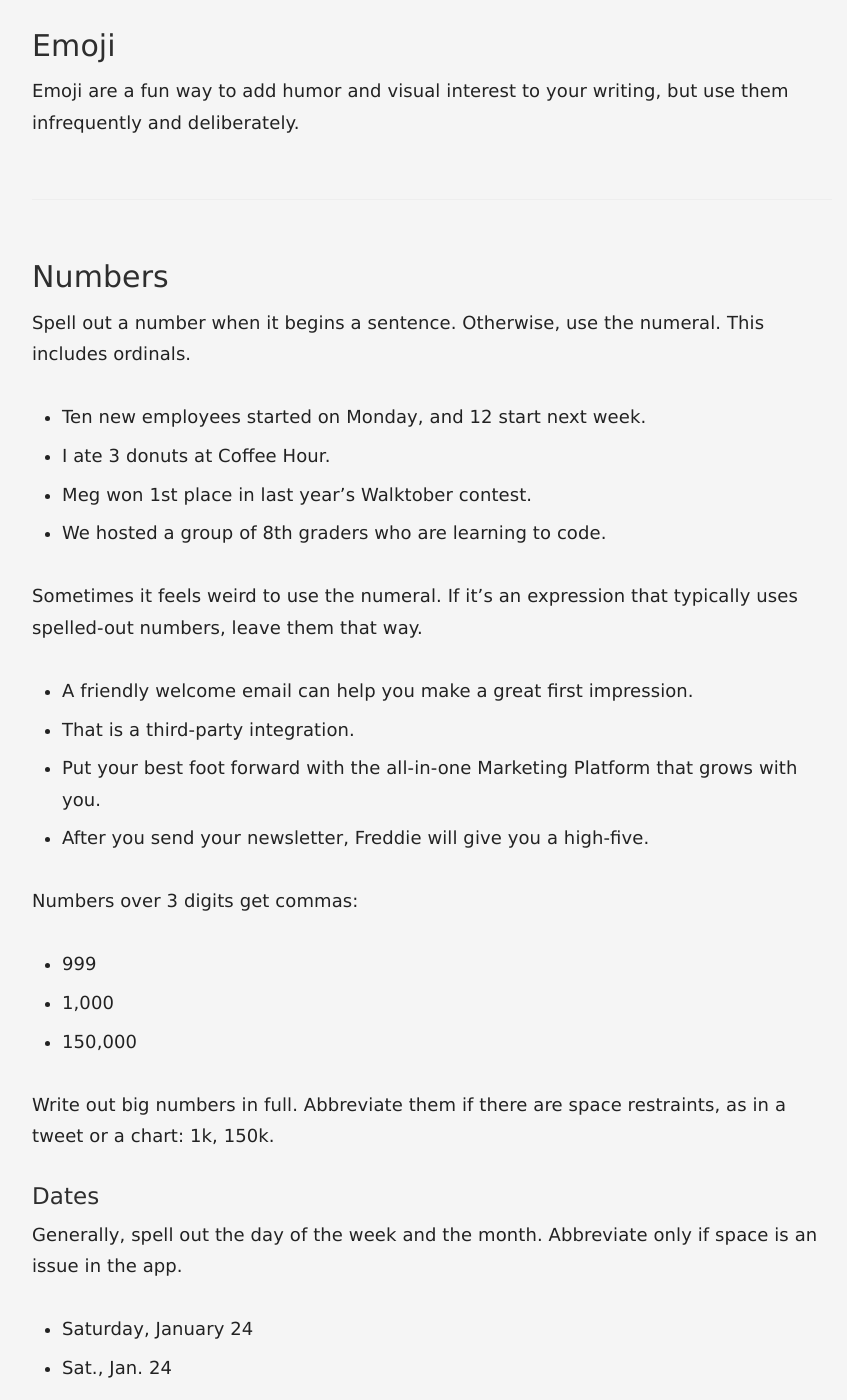
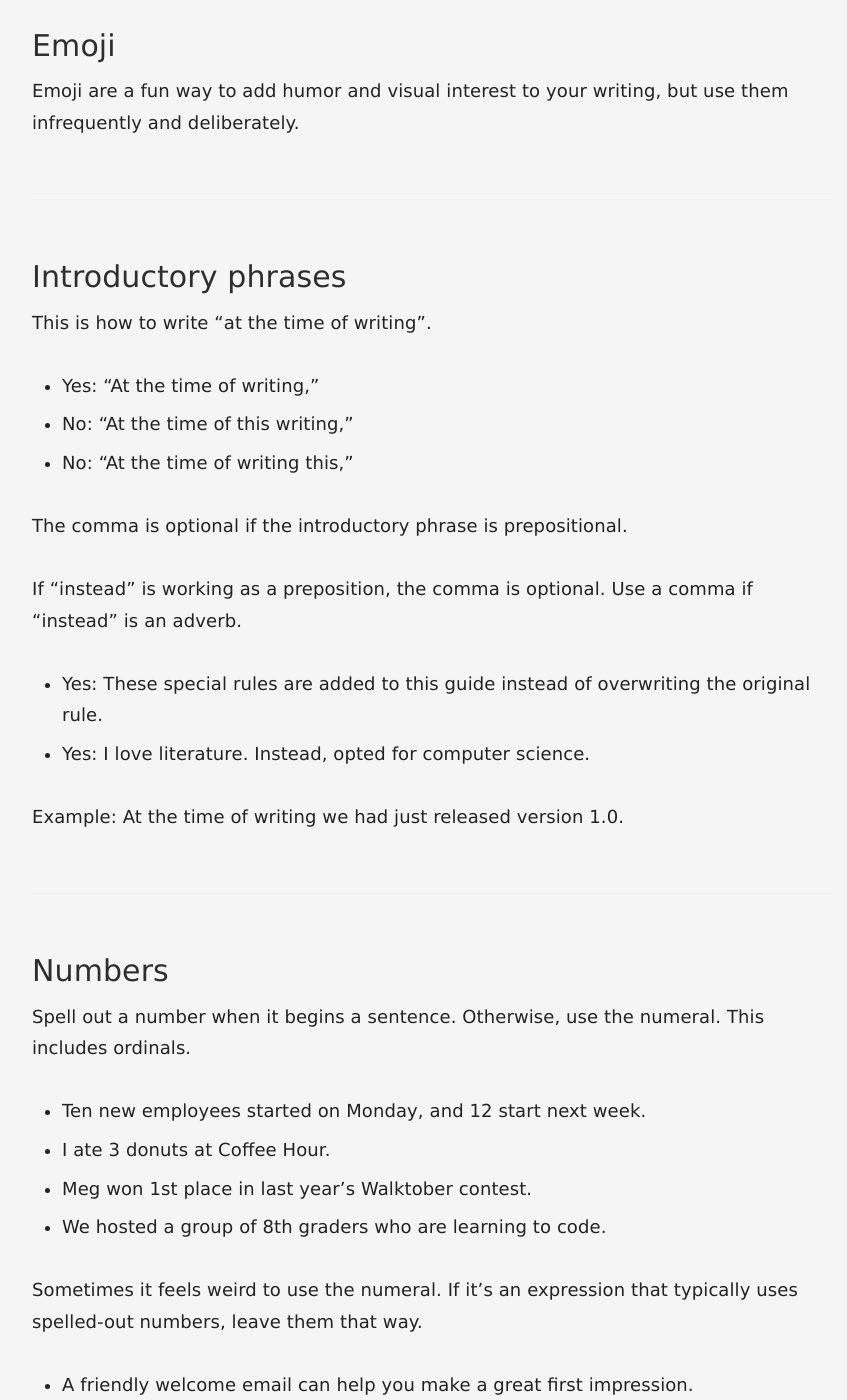
Before and after one commit to marklchaves/cme-dev-style-guide, a Jekyll site: the page built from _docs/basics/04-grammar-and-mechanics.html.md, in a window 1280 px wide and 1400 px high, scrolled down 3034 px. Shown: the whole window, without its empty margins (358-1205 px from the left). Built offline with Jekyll 4.4.1, drawn with Linux system fonts in a browser that asks for light colours.

Commit message:
Updated '_docs/basics/04-grammar-and-mechanics.html.md' via CloudCannon

```diff
--- a/_docs/basics/04-grammar-and-mechanics.html.md
+++ b/_docs/basics/04-grammar-and-mechanics.html.md
@@ -24,10 +24,10 @@ Adhering to certain rules of grammar and mechanics helps us keep our writing cle
 
 If there’s a chance your reader won’t recognize an abbreviation or acronym, spell it out the first time you mention it. Then use the short version for all other references. If the abbreviation isn’t clearly related to the full version, specify in parentheses.
 
-- First use: Network Operations Center
-- Second use: NOC
-- First use: Coordinated Universal Time (UTC)
-- Second use: UTC
+* First use: Network Operations Center
+* Second use: NOC
+* First use: Coordinated Universal Time (UTC)
+* Second use: UTC
 
 If the abbreviation or acronym is well known, like API or HTML, use it instead (and don’t worry about spelling it out).
 
@@ -37,14 +37,14 @@ Use active voice. Avoid passive voice.
 
 In active voice, the subject of the sentence does the action. In passive voice, the subject of the sentence has the action done to it.
 
-- Yes: Marti logged into the account.
-- No: The account was logged into by Marti.
+* Yes: Marti logged into the account.
+* No: The account was logged into by Marti.
 
 Words like “was” and “by” may indicate that you’re writing in passive voice. Scan for these words and rework sentences where they appear.
 
 One exception is when you want to specifically emphasize the action over the subject. In some cases, this is fine.
 
-- Your account was flagged by our Abuse team.
+* Your account was flagged by our Abuse team.
 
 ### Capitalization
 
@@ -52,45 +52,62 @@ We use a few different forms of capitalization. Title case capitalizes the first
 
 When writing out an email address or website URL, use all lowercase.
 
-- freddie@mailchimp.com
-- mailchimp.com
+* freddie@mailchimp.com
+* mailchimp.com
 
 Don't capitalize random words in the middle of sentences. Here are some words that we never capitalize in a sentence. For more, see the [Word List](/16-word-list.html.md).
 
-- website
-- internet
-- online
-- email
+* website
+* internet
+* online
+* email
 
 ### Contractions
 
-They’re great! They give your writing an informal, friendly tone.
+They’re great\! They give your writing an informal, friendly tone.
 
 ### Emoji
 
 Emoji are a fun way to add humor and visual interest to your writing, but use them infrequently and deliberately.
 
+### Introductory phrases
+
+This is how to write "at the time of writing".
+
+* Yes: "At the time of writing,"
+* No: "At the time of this writing,"
+* No: "At the time of writing this,"
+
+The comma is optional if the introductory phrase is prepositional.
+
+If "instead" is working as a preposition, the comma is optional. Use a comma if "instead" is an adverb.
+
+* Yes: These special rules are added to this guide instead of overwriting the original rule.
+* Yes: I love literature. Instead, opted for computer science.
+
+Example: At the time of writing we had just released version 1.0.
+
 ### Numbers
 
 Spell out a number when it begins a sentence. Otherwise, use the numeral. This includes ordinals.
 
-- Ten new employees started on Monday, and 12 start next week.
-- I ate 3 donuts at Coffee Hour.
-- Meg won 1st place in last year’s Walktober contest.
-- We hosted a group of 8th graders who are learning to code.
+* Ten new employees started on Monday, and 12 start next week.
+* I ate 3 donuts at Coffee Hour.
+* Meg won 1st place in last year’s Walktober contest.
+* We hosted a group of 8th graders who are learning to code.
 
 Sometimes it feels weird to use the numeral. If it's an expression that typically uses spelled-out numbers, leave them that way.
 
-- A friendly welcome email can help you make a great first impression.
-- That is a third-party integration.
-- Put your best foot forward with the all-in-one Marketing Platform that grows with you.
-- After you send your newsletter, Freddie will give you a high-five.
+* A friendly welcome email can help you make a great first impression.
+* That is a third-party integration.
+* Put your best foot forward with the all-in-one Marketing Platform that grows with you.
+* After you send your newsletter, Freddie will give you a high-five.
 
 Numbers over 3 digits get commas:
 
-- 999
-- 1,000
-- 150,000
+* 999
+* 1,000
+* 150,000
 
 Write out big numbers in full. Abbreviate them if there are space restraints, as in a tweet or a chart: 1k, 150k.
 
@@ -98,15 +115,15 @@ Write out big numbers in full. Abbreviate them if there are space restraints, as
 
 Generally, spell out the day of the week and the month. Abbreviate only if space is an issue in the app.
 
-- Saturday, January 24
-- Sat., Jan. 24
+* Saturday, January 24
+* Sat., Jan. 24
 
 #### Decimals and fractions
 
 Spell out fractions.
 
-- Yes: two-thirds
-- No: 2/3
+* Yes: two-thirds
+* No: 2/3
 
 Use decimal points when a number can’t be easily written out as a fraction, like 1.375 or 47.2.
 
@@ -118,64 +135,64 @@ Use the % symbol instead of spelling out "percent."
 
 Use a hyphen (-) to indicate a range or span of numbers.
 
-- It takes 20-30 days.
+* It takes 20-30 days.
 
 #### Money
 
 When writing about US currency, use the dollar sign before the amount. Include a decimal and number of cents if more than 0.
 
-- $20
-- $19.99
+* $20
+* $19.99
 
 When writing about other currencies, follow the same symbol-amount format:
 
-- ¥1
-- €1
+* ¥1
+* €1
 
 #### Telephone numbers
 
 Use dashes without spaces between numbers. Use a country code if your reader is in another country.
 
-- 555-867-5309
-- +1-404-123-4567
+* 555-867-5309
+* \+1-404-123-4567
 
 #### Temperature
 
 Use the degree symbol and the capital F abbreviation for Fahrenheit.
 
-- 98°F
+* 98&deg;F
 
 #### Time
 
 Use numerals and am or pm, with a space in between. Don’t use minutes for on-the-hour time.
 
-- 7 am
-- 7:30 pm
+* 7 am
+* 7:30 pm
 
 Use a hyphen between times to indicate a time period.
 
-- 7 am–10:30 pm
+* 7 am–10:30 pm
 
 Specify time zones when writing about an event or something else people would need to schedule. Since Mailchimp is in Atlanta, we default to ET.
 
 Abbreviate time zones within the continental United States as follows:
 
-- Eastern time: ET
-- Central time: CT
-- Mountain time: MT
-- Pacific time: PT
+* Eastern time: ET
+* Central time: CT
+* Mountain time: MT
+* Pacific time: PT
 
 When referring to international time zones, spell them out: Nepal Standard Time, Australian Eastern Time. If a time zone does not have a set name, use its [Coordinated Universal Time (UTC) offset](https://en.wikipedia.org/wiki/List_of_UTC_time_offsets).
 
 Abbreviate decades when referring to those within the past 100 years.
 
-- the 00s
-- the 90s
+* the 00s
+* the 90s
 
 When referring to decades more than 100 years ago, be more specific:
 
-- the 1900s
-- the 1890s
+* the 1900s
+* the 1890s
 
 ### Punctuation
 
@@ -183,9 +200,9 @@ When referring to decades more than 100 years ago, be more specific:
 
 The apostrophe’s most common use is making a word possessive. If the word already ends in an s and it’s singular, you also add an ‘s. If the word ends in an s and is plural, just add an apostrophe.
 
-- The donut thief ate Sam’s donut.
-- The donut thief ate Chris’s donut.
-- The donut thief ate the managers’ donuts.
+* The donut thief ate Sam’s donut.
+* The donut thief ate Chris’s donut.
+* The donut thief ate the managers’ donuts.
 
 Apostrophes can also be used to denote that you’ve dropped some letters from a word, usually for humor or emphasis. This is fine, but do it sparingly.
 
@@ -193,18 +210,18 @@ Apostrophes can also be used to denote that you’ve dropped some letters from a
 
 Use a colon (rather than an ellipsis, em dash, or comma) to offset a list.
 
-- Erin ordered 3 kinds of donuts: glazed, chocolate, and pumpkin.
+* Erin ordered 3 kinds of donuts: glazed, chocolate, and pumpkin.
 
 You can also use a colon to join 2 related phrases. If a complete sentence follows the colon, capitalize the 1st word.
 
-- I was faced with a dilemma: I wanted a donut, but I’d just eaten a bagel.
+* I was faced with a dilemma: I wanted a donut, but I’d just eaten a bagel.
 
 #### Commas
 
 When writing a list, use the serial comma (also known as the Oxford comma).
 
-- Yes: David admires his parents, Oprah, and Justin Timberlake.
-- No: David admires his parents, Oprah and Justin Timberlake.
+* Yes: David admires his parents, Oprah, and Justin Timberlake.
+* No: David admires his parents, Oprah and Justin Timberlake.
 
 Otherwise, use common sense. If you’re unsure, read the sentence out loud. Where you find yourself taking a breath, use a comma.
 
@@ -212,60 +229,60 @@ Otherwise, use common sense. If you’re unsure, read the sentence out loud. Whe
 
 Use a hyphen (-) without spaces on either side to link words into single phrase, or to indicate a span or range.
 
-- first-time user
-- Monday-Friday
+* first-time user
+* Monday-Friday
 
 Use an em dash (—) without spaces on either side to offset an aside.
 
-Use a true em dash, not hyphens (- or --).
+Use a true em dash, not hyphens (- or –).
 
-- Multivariate testing—just one of our new Pro features—can help you grow your business.
-- Austin thought Brad was the donut thief, but he was wrong—it was Lain.
+* Multivariate testing—just one of our new Pro features—can help you grow your business.
+* Austin thought Brad was the donut thief, but he was wrong—it was Lain.
 
 #### More on hyphens, en dashes, and em dashes
 
 Grammarly points out for compound modifiers, "If the noun comes first, leave the hyphen out."
 
-- Yes: This wall is load bearing.
-- Yes: Sam leaned against a load-bearing wall.
+* Yes: This wall is load bearing.
+* Yes: Sam leaned against a load-bearing wall.
 
 Uncanny Owl warns to watch for too much hyphenation. For example, “fill in” shouldn’t be “fill-in”, unless it's a noun and not an action.
 
 What's the difference between hyphens and en dashes?
 
-The hyphen is smaller than then en dash (&ndash;). Mailchimp says above to use a hyphen for ranges.  The [Chicago Manual of Style (CMOS)](https://www.chicagomanualofstyle.org/qanda/data/faq/topics/HyphensEnDashesEmDashes/faq0002.html) and [Grammarly](https://www.grammarly.com/blog/en-dash/) say to use an en dash for ranges. Yet, outside of print, hyphens are the norm. Here's the distinction according to CMOS.
+The hyphen is smaller than then en dash (–). Mailchimp says above to use a hyphen for ranges. The [Chicago Manual of Style (CMOS)](https://www.chicagomanualofstyle.org/qanda/data/faq/topics/HyphensEnDashesEmDashes/faq0002.html) and [Grammarly](https://www.grammarly.com/blog/en-dash/) say to use an en dash for ranges. Yet, outside of print, hyphens are the norm. Here's the distinction according to CMOS.
 
->The hyphen connects two things that are intimately related, usually words that function together as a single concept or work together as a joint modifier (e.g., tie-in, toll-free call, two-thirds). The en dash connects things that are related to each other by distance, as in the May&ndash;September issue of a magazine; it’s not a May-September issue, because June, July, and August are also ostensibly included in this range. ~CMOS
+> The hyphen connects two things that are intimately related, usually words that function together as a single concept or work together as a joint modifier (e.g., tie-in, toll-free call, two-thirds). The en dash connects things that are related to each other by distance, as in the May–September issue of a magazine; it’s not a May-September issue, because June, July, and August are also ostensibly included in this range. ~CMOS
 
 Here's an example from Grammarly.
 
-- Our part-time employees work 20&ndash;30 hours per week.
+* Our part-time employees work 20–30 hours per week.
 
-Grammarly says to use the word _to_ if the word _from_ introduces a range.
+Grammarly says to use the word *to* if the word *from* introduces a range.
 
-- Mandela was President of South Africa from 1994 to 1999.
+* Mandela was President of South Africa from 1994 to 1999.
 
-Grammarly says to use the word _and_ if the word  _between_ introduces a range.
+Grammarly says to use the word *and* if the word *between* introduces a range.
 
-- Homer eats between 60 and 75 donuts per month.
+* Homer eats between 60 and 75 donuts per month.
 
 #### Ellipses
 
-Ellipses (...) can be used to indicate that you’re trailing off before the end of a thought. Use them sparingly. Don’t use them for emphasis or drama, and don’t use them in titles or headers.
+Ellipses (…) can be used to indicate that you’re trailing off before the end of a thought. Use them sparingly. Don’t use them for emphasis or drama, and don’t use them in titles or headers.
 
-- “Where did all those donuts go?” Christy asked. Lain said, “I don't know...”
+* “Where did all those donuts go?” Christy asked. Lain said, “I don't know…”
 
 Ellipses, in brackets, can also be used to show that you're omitting words in a quote.
 
-- “When in the Course of human events it becomes necessary for one people to dissolve the political bands which have connected them with another and to assume among the powers of the earth, [...] a decent respect to the opinions of mankind requires that they should declare the causes which impel them to the separation.”
+* “When in the Course of human events it becomes necessary for one people to dissolve the political bands which have connected them with another and to assume among the powers of the earth, \[…\] a decent respect to the opinions of mankind requires that they should declare the causes which impel them to the separation.”
 
 #### Periods
 
 Periods go inside quotation marks. They go outside parentheses when the parenthetical is part of a larger sentence, and inside parentheses when the parenthetical stands alone.
 
-- Christy said, “I ate a donut.”
-- I ate a donut (and I ate a bagel, too).
-- I ate a donut and a bagel. (The donut was Sam’s.)
+* Christy said, “I ate a donut.”
+* I ate a donut (and I ate a bagel, too).
+* I ate a donut and a bagel. (The donut was Sam’s.)
 
 Leave a single space between sentences.
 
@@ -279,7 +296,7 @@ Use exclamation points sparingly, and never more than one at a time. They’re l
 
 Exclamation points go inside quotation marks. Like periods and question marks, they go outside parentheses when the parenthetical is part of a larger sentence, and inside parentheses when the parenthetical stands alone.
 
-Never use exclamation points in failure messages or alerts. When in doubt, avoid!
+Never use exclamation points in failure messages or alerts. When in doubt, avoid\!
 
 #### Quotation marks
 
@@ -289,8 +306,8 @@ Periods and commas go within quotation marks. Question marks within quotes follo
 
 Use single quotation marks for quotes within quotes.
 
-- Who was it that said, “A fool and his donut are easily parted”?
-- Brad said, “A wise man once told me, ‘A fool and his donut are easily parted.’”
+* Who was it that said, “A fool and his donut are easily parted”?
+* Brad said, “A wise man once told me, ‘A fool and his donut are easily parted.’”
 
 #### Semicolons
 
@@ -300,8 +317,8 @@ Go easy on semicolons. They usually support long, complicated sentences that cou
 
 Don't use ampersands unless one is part of a company or brand name.
 
-- Ben and Dan
-- Ben & Jerry’s
+* Ben and Dan
+* Ben & Jerry’s
 
 ### People, places, and things
 
@@ -309,17 +326,17 @@ Don't use ampersands unless one is part of a company or brand name.
 
 When referring generally to a file extension type, use all uppercase without a period. Add a lowercase s to make plural.
 
-- GIF
-- PDF
-- HTML
-- JPGs
+* GIF
+* PDF
+* HTML
+* JPGs
 
 When referring to a specific file, the filename should be lowercase:
 
-- slowclap.gif
-- MCBenefits.pdf
-- ben-twitter-profile.jpg
-- ilovedonuts.html
+* slowclap.gif
+* MCBenefits.pdf
+* ben-twitter-profile.jpg
+* ilovedonuts.html
 
 #### Pronouns
 
@@ -331,7 +348,7 @@ For more on writing about gender, see [Writing about people](/03-writing-about-p
 
 When quoting someone in a blog post or other publication, use the present tense.
 
-- “Using Mailchimp has helped our business grow,” says Jamie Smith.
+* “Using Mailchimp has helped our business grow,” says Jamie Smith.
 
 #### Names and titles
 
@@ -339,13 +356,13 @@ The first time you mention a person in writing, refer to them by their first and
 
 Capitalize the names of departments and teams (but not the word "team" or "department").
 
-- Marketing team
-- Support department
+* Marketing team
+* Support department
 
 Capitalize individual job titles when referencing to a specific role. Don't capitalize when referring to the role in general terms.
 
-- Our new Marketing Manager starts today.
-- All the managers ate donuts.
+* Our new Marketing Manager starts today.
+* All the managers ate donuts.
 
 Don't refer to someone as a “ninja,” “rockstar,” or “wizard” unless they literally are one.
 
@@ -353,8 +370,8 @@ Don't refer to someone as a “ninja,” “rockstar,” or “wizard” unless
 
 The first time you mention a school, college, or university in a piece of writing, refer to it by its full official name. On all other mentions, use its more common abbreviation.
 
-- Georgia Institute of Technology, Georgia Tech
-- Georgia State University, GSU
+* Georgia Institute of Technology, Georgia Tech
+* Georgia State University, GSU
 
 #### States, cities, and countries
 
@@ -382,18 +399,18 @@ Capitalize branded terms, like Mailchimp Presents. We also capitalize pricing pl
 
 Don’t capitalize descriptive product or feature names, like email or landing pages.
 
-- Mandrill
-- templates
-- Mailchimp’s mobile app
-- Essentials plan
+* Mandrill
+* templates
+* Mailchimp’s mobile app
+* Essentials plan
 
 #### Writing about other companies
 
 Honor companies’ own names for themselves and their products. Go by what’s used on their official website.
 
-- iPad
-- YouTube
-- Yahoo!
+* iPad
+* YouTube
+* Yahoo\!
 
 Refer to a company or product as “it” (not “they”).
 
@@ -401,19 +418,19 @@ Refer to a company or product as “it” (not “they”).
 
 Write in plain English. If you need to use a technical term, briefly define it so everyone can understand.
 
-- Mailchimp's Ops team is constantly scaling our servers to make sure our users have a great experience with our products. One way we do this is with shards, or partitions, that help us better horizontally scale our database infrastructure.
+* Mailchimp's Ops team is constantly scaling our servers to make sure our users have a great experience with our products. One way we do this is with shards, or partitions, that help us better horizontally scale our database infrastructure.
 
 ### Text formatting
 
 Use italics to indicate the title of a long work (like a book, movie, or album) or to emphasize a word.
 
-- *Dunston Checks In*
-- Brandon *really* loves *Dunston Checks In*.
+* *Dunston Checks In*
+* Brandon *really* loves *Dunston Checks In*.
 
 Use italics when citing an example of an in-app Mailchimp element, or referencing button and navigation labels in step-by-step instructions:
 
-- When you're all done, click *Send*.
-- The familiar A/B testing variables—*Subject line*, *From name*, and *Send time*—have now been joined by *Content*, and up to 3 combinations of a single variable can now be tested at once.
+* When you're all done, click *Send*.
+* The familiar A/B testing variables—*Subject line*, *From name*, and *Send time*—have now been joined by *Content*, and up to 3 combinations of a single variable can now be tested at once.
 
 Don’t use underline formatting, and don’t use any combination of italic, bold, caps, and underline.
 
@@ -425,5 +442,5 @@ Leave one space between sentences, never 2.
 
 Use positive language rather than negative language. One way to detect negative language is to look for words like “can’t,” “don’t,” etc.
 
-- Yes: To get a donut, stand in line.
-- No: You can’t get a donut if you don’t stand in line.
+* Yes: To get a donut, stand in line.
+* No: You can’t get a donut if you don’t stand in line.
```
